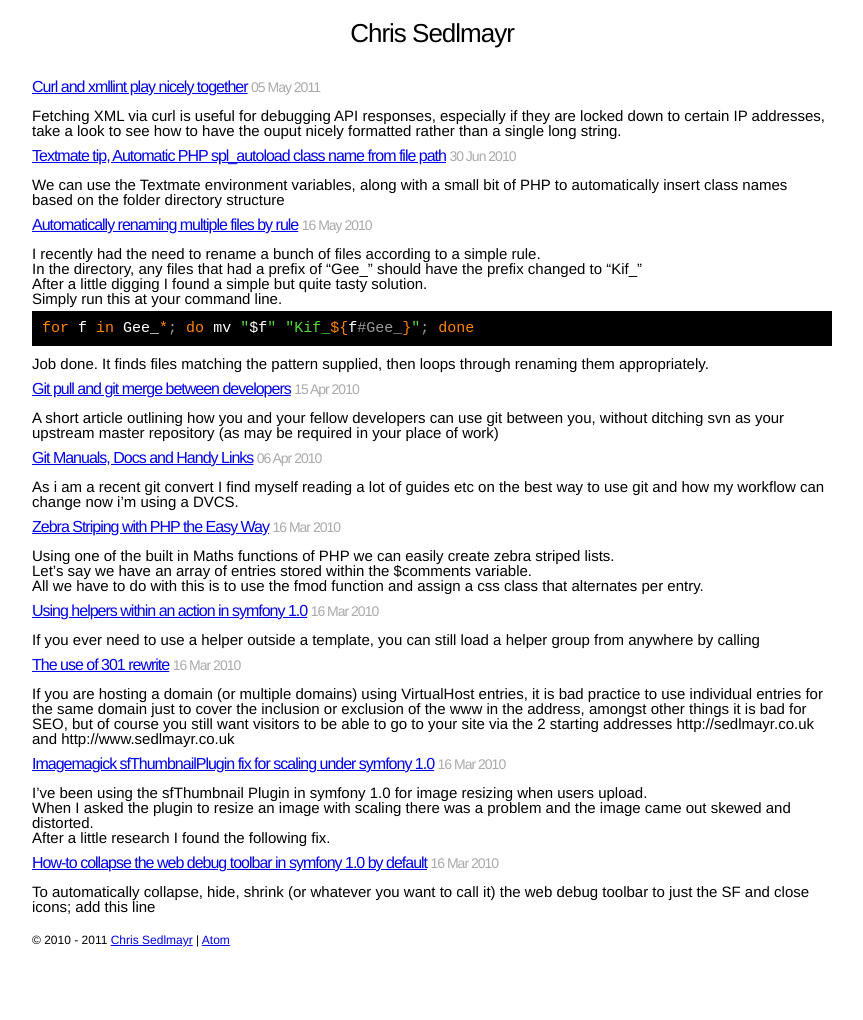
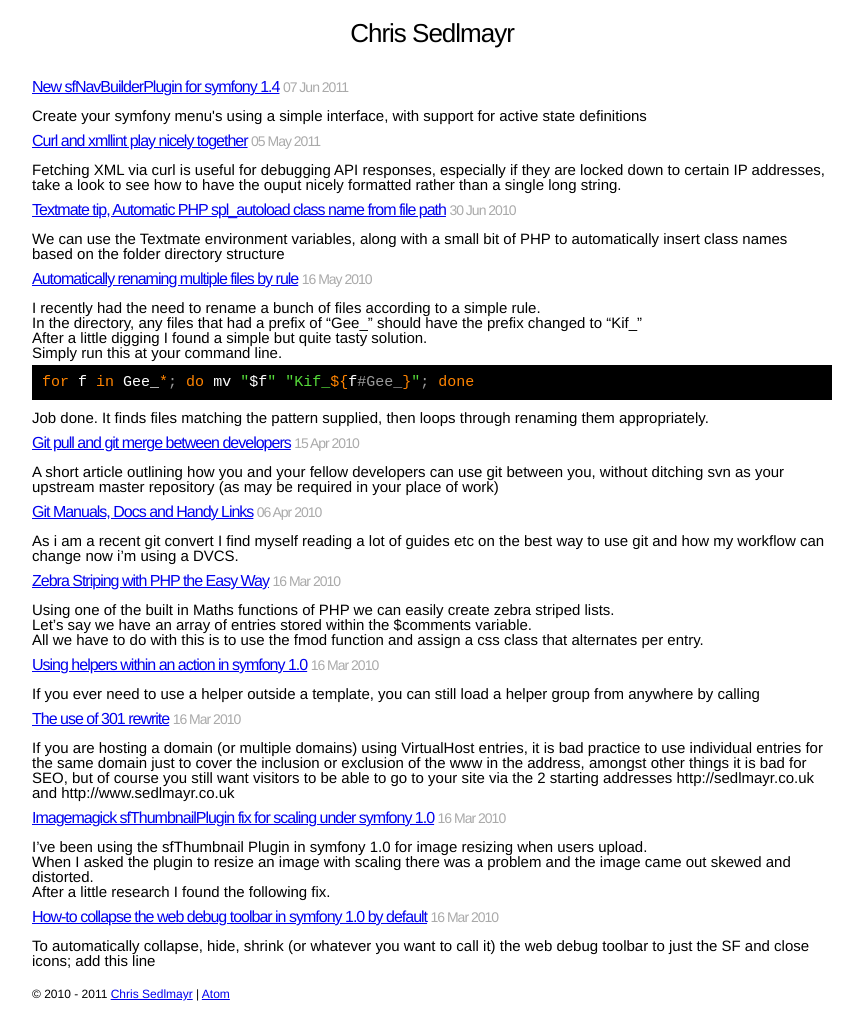
Before and after one commit to catchamonkey/catchamonkey.github.com, a Jekyll site: the page built from index.html, in a window 1280 px wide. Shown: the whole page, without its empty margins (208-1071 px from the left). Built offline with Jekyll 4.4.1, drawn with Linux system fonts in a browser that asks for light colours; Markdown is read by kramdown in place of the engine named in the settings; before the commit the page ends 966 px from its top, so only the background shows below that; some of the changed lines change nothing that is shown.

Commit message:
New post about the newly released sfNavBuilderPlugin

```diff
--- /dev/null
+++ b/_posts/2011-06-07-new-sfNavBuilderPlugin-for-symfony-1-4.md
@@ -0,0 +1,27 @@
+---
+layout: post
+title: New sfNavBuilderPlugin for symfony 1.4
+date: 7th June 2011
+excerpt: Create your symfony menu's using a simple interface, with support for active state definitions
+---
+
+I released this plugin yesterday, which offers a simple interface with which to define and render your symfony 1.4 menu's
+
+The plugin allows you to create a hierarchical menu, with each item having it's active state defined by;
+
+* Current module
+* Current action
+* Parameter=value
+
+This therefore allows you to say you want an item to be active if;
+
+    module = blogPost
+    action = show
+    a paramName of post_id = a paramValue of 1
+
+I have included some examples of use within the readme of the project, but am happy to answer question you have when using it.
+
+[Project page on github](https://github.com/catchamonkey/sfNavBuilderPlugin "Project page on github")
+[sfNavBuilderPlugin Project site](http://catchamonkey.github.com/sfNavBuilderPlugin "sfNavBuilderPlugin Project site")
+
+Hope you find it useful!
--- a/css/styles.css
+++ b/css/styles.css
@@ -45,6 +45,10 @@
 table {
 	border-collapse: collapse;
 	border-spacing: 0;
+}
+
+ol, ul {
+    margin-top: 10px;
 }
 
 div#container {
```
